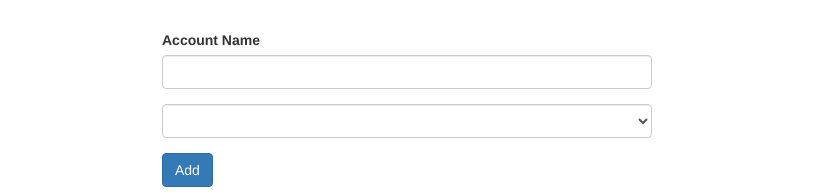
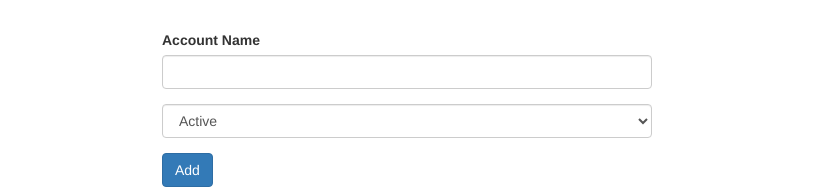
Before and after one commit to ac13793/AngularJS-2-Learning, an Angular app in the folder the-complete-guide-to-angular-2/my-first-app/: page / in a window 1280 px wide. Shown: the top 194 px of the page, without its empty margins (233-1046 px from the left). Built offline with nearby package versions, Linux system fonts and the light colour scheme.

Commit message:
Injecting the Logging Service into Components

```diff
--- a/the-complete-guide-to-angular-2/my-first-app/src/app/account/account.component.ts
+++ b/the-complete-guide-to-angular-2/my-first-app/src/app/account/account.component.ts
@@ -1,15 +1,17 @@
 import { Component, OnInit, Input, Output, EventEmitter } from '@angular/core';
+import { LoggingService } from '../services/logging.service';
 
 @Component({
   selector: 'app-account',
   templateUrl: './account.component.html',
-  styleUrls: ['./account.component.css']
+  styleUrls: ['./account.component.css'],
+  providers: [LoggingService]
 })
 export class AccountComponent implements OnInit {
   @Input() account: { name: string, status: string };
   @Input() id: number;
   @Output() statusChanged = new EventEmitter<{ id: number, newStatus: string }>();
-  constructor() { }
+  constructor(private loggingService: LoggingService) { }
 
   ngOnInit() {
   }
@@ -19,7 +21,8 @@ export class AccountComponent implements OnInit {
       id: this.id,
       newStatus: status
     });
-    console.log('A Server status changed, new status: ' + status);
+    // console.log('A Server status changed, new status: ' + status);
+    this.loggingService.logStatusChange(status);
   }
 
 }
--- a/the-complete-guide-to-angular-2/my-first-app/src/app/new-account/new-account.component.html
+++ b/the-complete-guide-to-angular-2/my-first-app/src/app/new-account/new-account.component.html
@@ -6,9 +6,9 @@
     </div>
     <div class="form-group">
       <select #status class="form-control">
-        <option value="active"></option>
-        <option value="inactive"></option>
-        <option value="unknown"></option>
+        <option value="active">Active</option>
+        <option value="inactive">InActive</option>
+        <option value="unknown">Unknown</option>
       </select>
     </div>
     <button class="btn btn-primary" (click)="onCreateAccount(accountName.value, status.value)">Add</button>
--- a/the-complete-guide-to-angular-2/my-first-app/src/app/new-account/new-account.component.ts
+++ b/the-complete-guide-to-angular-2/my-first-app/src/app/new-account/new-account.component.ts
@@ -4,11 +4,12 @@ import { LoggingService } from '../services/logging.service';
 @Component({
   selector: 'app-new-account',
   templateUrl: './new-account.component.html',
-  styleUrls: ['./new-account.component.css']
+  styleUrls: ['./new-account.component.css'],
+  providers: [LoggingService]
 })
 export class NewAccountComponent implements OnInit {
   @Output() accountAdded = new EventEmitter<{ name: string, status: string }>();
-  constructor() { }
+  constructor(private loggingService: LoggingService) { }
 
   ngOnInit() {
   }
@@ -19,8 +20,9 @@ export class NewAccountComponent implements OnInit {
       status: accountStatus
     });
     // console.log('A server status changed, new status: ' + accountStatus);
-    const service = new LoggingService();
-    service.logStatusChange(accountStatus);
+    // const service = new LoggingService();
+    // service.logStatusChange(accountStatus);
+    this.loggingService.logStatusChange(accountStatus);
   }
 
 }
--- a/the-complete-guide-to-angular-2/my-first-app/src/app/services/logging.service.ts
+++ b/the-complete-guide-to-angular-2/my-first-app/src/app/services/logging.service.ts
@@ -6,6 +6,6 @@ export class LoggingService {
   constructor() { }
 
   logStatusChange(status: string) {
-    console.log('A server status changed, new status: ' + status);;
+    console.log('A server status changed, new status: ' + status);
   }
 }
```
